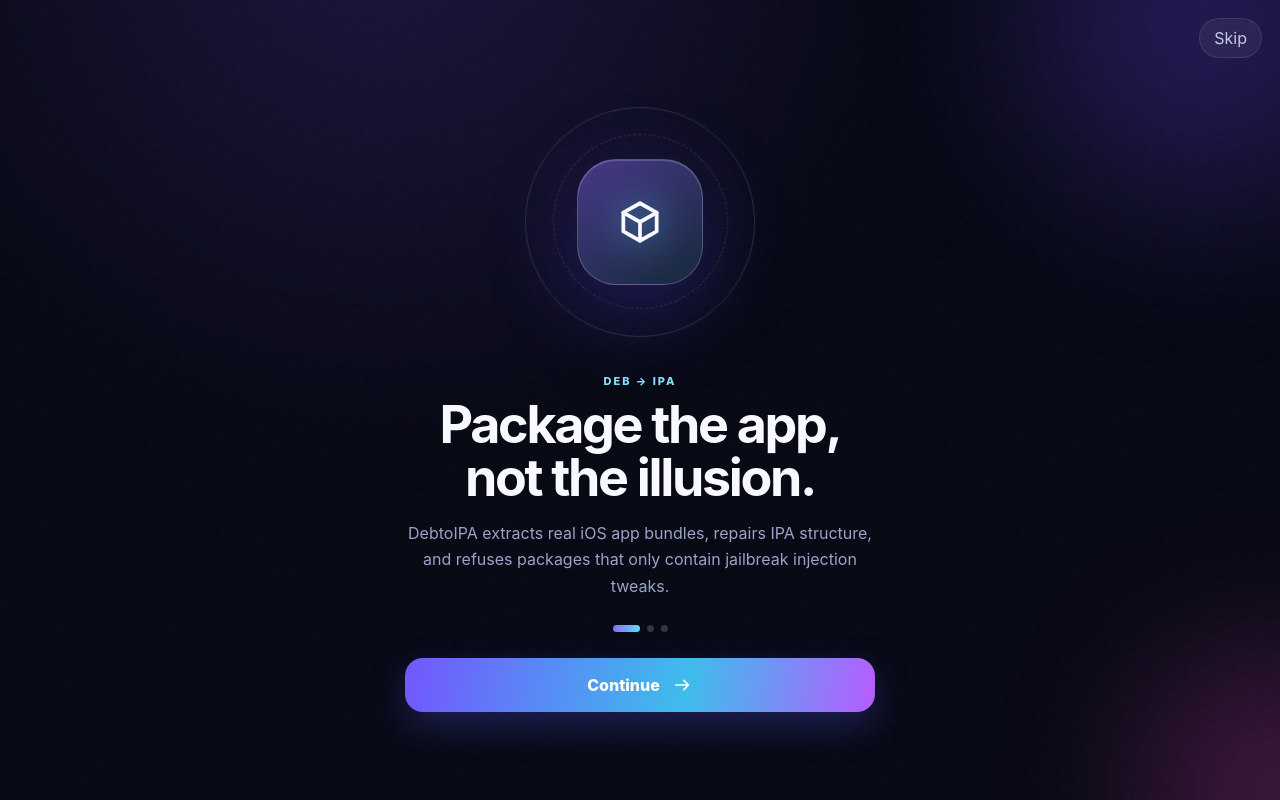
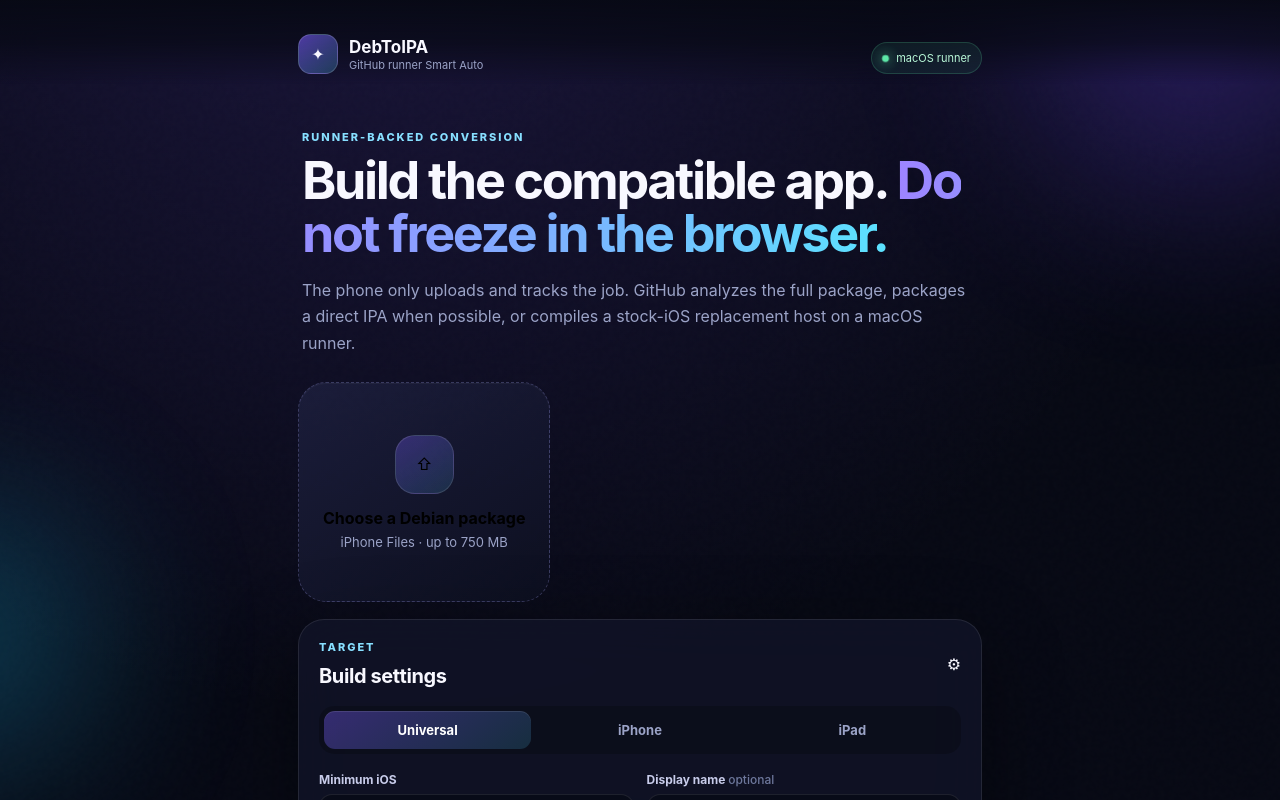
Before and after one commit to NightVibes33/DebtoIPA, a Next.js app: page / in a window 1280 px wide. Shown: the top 800 px of the page. Built offline with nearby package versions, Linux system fonts and the light colour scheme.

Commit message:
Use runner-backed Smart Auto screen

```diff
--- a/app/page.tsx
+++ b/app/page.tsx
@@ -1,5 +1,5 @@
-import { DebToIpaApp } from '@/components/DebToIpaApp';
+import { RunnerDebToIpaApp } from '@/components/RunnerDebToIpaApp';
 
 export default function Home() {
-  return <DebToIpaApp />;
+  return <RunnerDebToIpaApp />;
 }
```
